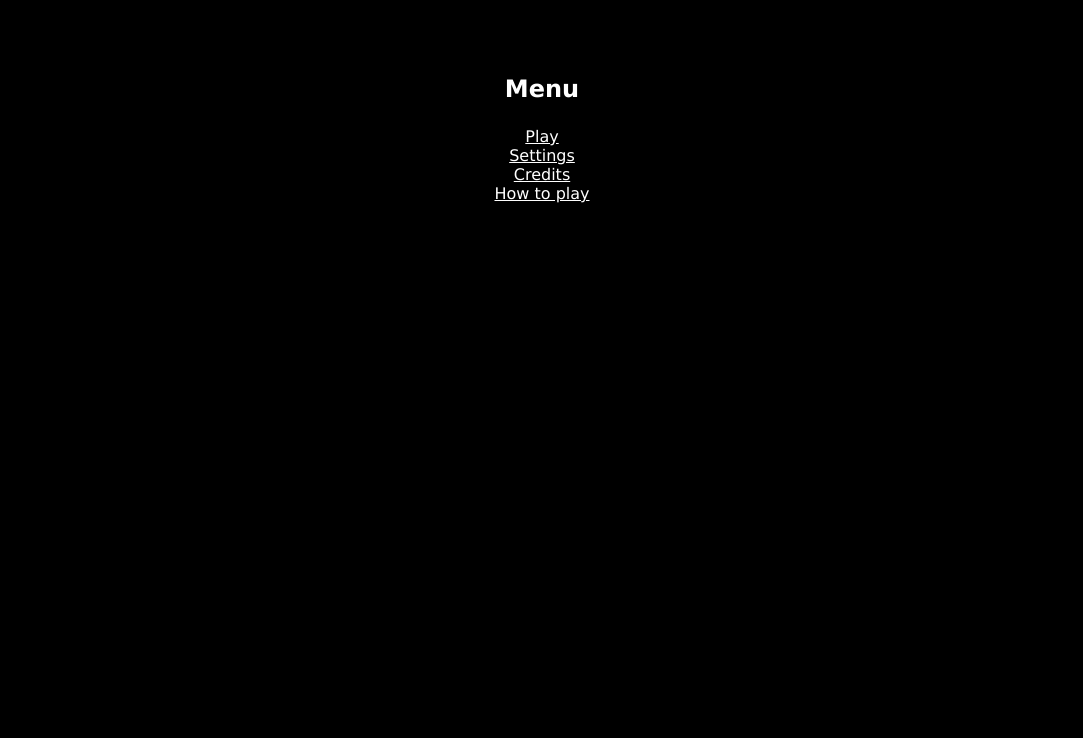
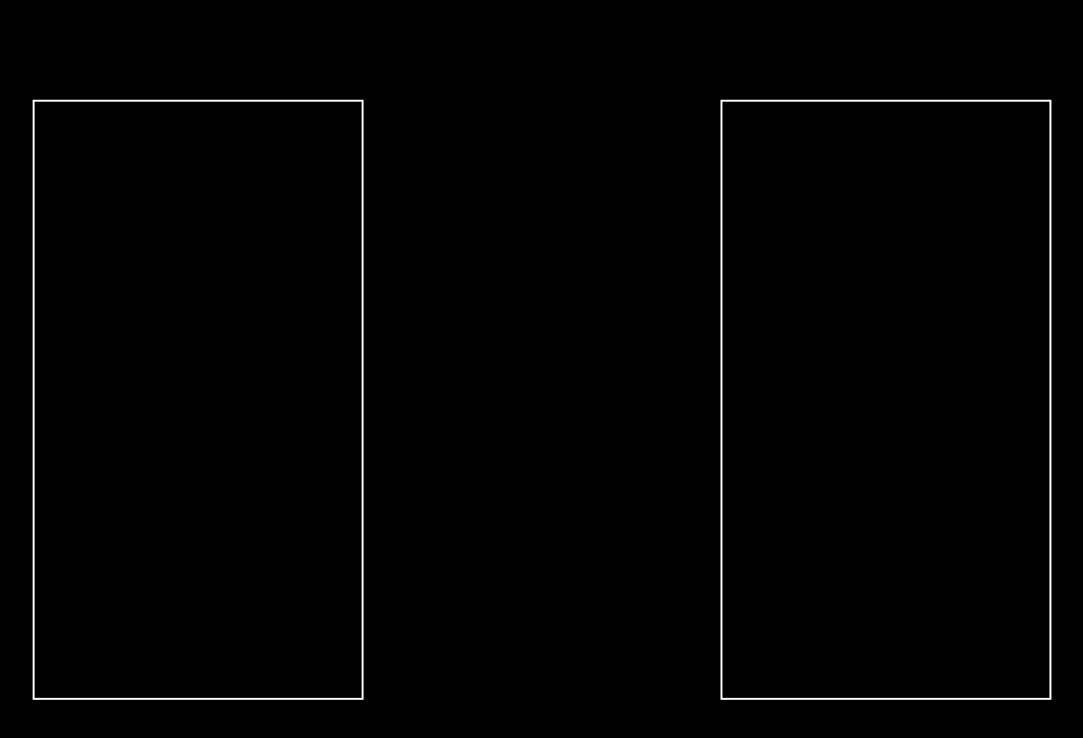
Before and after one commit to SpadXIII/kpy-tetris, a plain HTML site: page index.html in a window 1280 px wide. Shown: the whole page, without its empty margins (98-1181 px from the left). Drawn offline with Linux system fonts and the light colour scheme.

Commit message:
Add Playfield class, handle key up/down, debug draw

```diff
--- a/index.html
+++ b/index.html
@@ -8,7 +8,7 @@
 <body>
 <div id="gameDiv">
     <canvas id="drawCanvas">
-        <canvas id="gameCanvas" width="800" height="600"></canvas>
+        <canvas id="gameCanvas" width="1280" height="800"></canvas>
     </canvas>
 </div>
 
@@ -21,7 +21,7 @@
     <div class="menu" id="menu">
         <h2>Menu</h2>
         <ul>
-            <li><a href="#play">Play</a></li>
+            <li><a href="#play" class="play">Play</a></li>
             <li><a href="#settings">Settings</a></li>
             <li><a href="#credits">Credits</a></li>
             <li><a href="#howToPlay">How to play</a></li>
@@ -68,6 +68,7 @@
 <script src="js/lib/Tween.js"></script>
 <script src="js/const.js"></script>
 <script src="js/tools.js"></script>
+<script src="js/graphics.js"></script>
 <script src="js/scalingCanvas.js"></script>
 <script src="js/load.js"></script>
 <script src="js/input.js"></script>
--- a/js/block.js
+++ b/js/block.js
@@ -0,0 +1,9 @@
+var Block = function(type) {
+
+  var x,y;
+
+  this.draw = function() {};
+
+  this.update = function(delta) {};
+
+};
--- a/js/const.js
+++ b/js/const.js
@@ -1,5 +1,5 @@
 // Debug
-const DEBUG = false;
+const DEBUG = true;
 
 const KEY_ESC = 27;
 const KEY_SPACE = 32;
--- /dev/null
+++ b/js/graphics.js
@@ -0,0 +1,16 @@
+function drawFillRect(canvasContext, topLeftX, topLeftY, boxWidth, boxHeight, fillColor) {
+  canvasContext.fillStyle = fillColor;
+  canvasContext.fillRect(topLeftX, topLeftY, boxWidth, boxHeight);
+}
+
+function drawStrokeRect(canvasContext, topLeftX, topLeftY, boxWidth, boxHeight, strokeColor, lineWidth) {
+  canvasContext.strokeStyle = strokeColor;
+  if (lineWidth !== undefined) {
+    var oldLineWidth = canvasContext.lineWidth;
+    canvasContext.lineWidth = lineWidth;
+  }
+  canvasContext.strokeRect(topLeftX, topLeftY, boxWidth, boxHeight);
+  if (lineWidth !== undefined) {
+    canvasContext.lineWidth = oldLineWidth;
+  }
+}
--- a/js/input.js
+++ b/js/input.js
@@ -20,7 +20,8 @@ function keyDown(event) {
   }
 
   // Call each play field and let them handle the key press.
-  //playField.keyDown(event);
+  player1.keyDown(event);
+  player2.keyDown(event);
 
   if (event.keyCode === KEY_SPACE) {
     event.preventDefault();
@@ -29,5 +30,6 @@ function keyDown(event) {
 
 function keyUp(event) {
   // Call each play field and let them handle the key release.
-  //playField.keyUp(event);
+  player1.keyUp(event);
+  player2.keyUp(event);
 }
--- a/js/main.js
+++ b/js/main.js
@@ -5,6 +5,8 @@ var screenShakeAmount = 0;
 var screenShakeAmountHalf = 0;
 
 var isPlaying = false;
+
+var player1, player2;
 
 var settings = {
   controlSchemePlayer1: 0,
@@ -22,20 +24,28 @@ window.onload = function() {
     settings = _settings;
   }
 
+  MainLoop
+    .stop()
+    .setUpdate(gameUpdate)
+    .setDraw(gameDraw);
+
   Sounds.initialize(function() {
     Music.initialize(function() {
       Images.initialize(menuInitialize);
     })
   });
 
-  MainLoop
-    .stop()
-    .setUpdate(gameUpdate)
-    .setDraw(gameDraw);
+  if (DEBUG) {
+    // start play now!
+    $('a.play').trigger('click');
+  }
 };
 
 function gameInitialize(gameMode) {
   isPlaying = true;
+
+  player1 = new Playfield(settings['controlSchemePlayer1'], 130);
+  player2 = new Playfield(settings['controlSchemePlayer2'], 820);
 
   MainLoop.start();
 }
@@ -57,9 +67,14 @@ function shakeScreen(amount) {
 
 function gameUpdate(delta) {
   // Call the update methods of all objects.
+  player1.update(delta);
+  player2.update(delta);
+
+  TWEEN.update(delta);
 }
 
 function gameDraw(interpolationPercentage) {
+  clearCanvas();
   gameContext.save();
 
   if (screenShakeAmount) {
@@ -78,32 +93,17 @@ function gameDraw(interpolationPercentage) {
   }
 
   // Call the draw methods of all objects.
+  player1.draw(interpolationPercentage);
+  player2.draw(interpolationPercentage);
 
   gameContext.restore();
+  redrawCanvas();
 }
 
-// Make sure redrawCanvas is called each draw-cycle by default.
-var MainLoop_setDraw = MainLoop.setDraw;
-MainLoop.setDraw = function(fun) {
-  fun = fun || function() {};
-  return MainLoop_setDraw.call(this, function(interpolationPercentage) {
-    gameContext.clearRect(0, 0, gameCanvas.width, gameCanvas.height);
-
-    fun(interpolationPercentage);
-
-    redrawCanvas();
-  });
-};
-
-// Make sure TWEEN.update is called each update-cycle by default.
-var MainLoop_setUpdate = MainLoop.setUpdate;
-MainLoop.setUpdate = function(fun) {
-  fun = fun || function() {};
-  return MainLoop_setUpdate.call(this, function(delta) {
-    fun(delta);
-    TWEEN.update(delta);
-  });
-};
+function clearCanvas() {
+  gameContext.clearRect(0, 0, gameCanvas.width, gameCanvas.height);
+  redrawCanvas();
+}
 
 // Make sure we can handle the game when it has fallen too far behind real time.
 // For example when the browser window is hidden or moved to the background.
--- a/js/menu.js
+++ b/js/menu.js
@@ -26,6 +26,7 @@ function showMenu() {
   if (isPlaying) {
     isPlaying = false;
     MainLoop.stop();
+    clearCanvas();
   }
 
   if ($activeWrapperScreen) {
--- a/js/playfield.js
+++ b/js/playfield.js
@@ -0,0 +1,64 @@
+var Playfield = function(controlSchemeId, x) {
+
+  var y = 100;
+  var width = 330;
+  var height = 600;
+
+  var blocks = [];
+
+  var keys = {
+    left: controlSchemes[controlSchemeId]['keys'][0],
+    right: controlSchemes[controlSchemeId]['keys'][1],
+    rotate: controlSchemes[controlSchemeId]['keys'][2],
+    drop: controlSchemes[controlSchemeId]['keys'][3],
+    stash: controlSchemes[controlSchemeId]['keys'][4]
+  };
+
+  var key_held = {
+    left: false,
+    right: false,
+    rotate: false,
+    drop: false,
+    stash: false
+  };
+
+  this.draw = function() {
+    for (var i = 0; i < blocks.length; i--) {
+      blocks[i].draw();
+    }
+
+    // Debug
+    drawStrokeRect(gameContext, x, y, width, height, '#fff', 2);
+    for (var k in keys) {
+      if (keys.hasOwnProperty(k) && key_held[k]) {
+        gameContext.fillStyle = '#fff';
+        gameContext.fillText(k, x + 100, y + 100);
+      }
+    }
+  };
+
+  this.update = function(delta) {
+    for (var i = blocks.length - 1; 0 <= i; i--) {
+      blocks[i].update(delta);
+    }
+  };
+
+  this.keyDown = function(event) {
+    for (var k in keys) {
+      if (keys.hasOwnProperty(k) && event.keyCode === keys[k]) {
+        key_held[k] = true;
+        event.preventDefault();
+      }
+    }
+  };
+
+  this.keyUp = function(event) {
+    for (var k in keys) {
+      if (keys.hasOwnProperty(k) && event.keyCode === keys[k]) {
+        key_held[k] = false;
+        event.preventDefault();
+      }
+    }
+  };
+
+};
```
